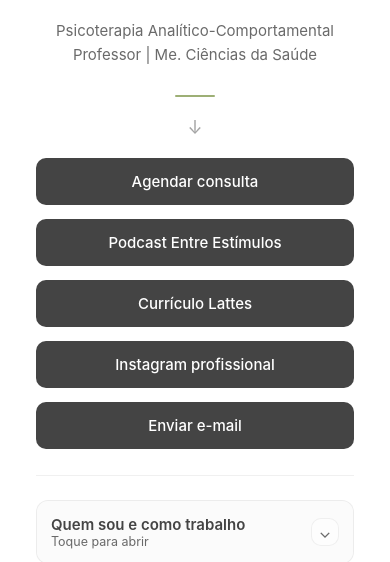
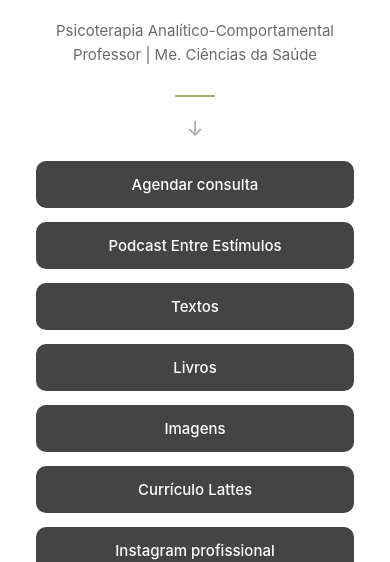
Before and after one commit to cidpsiclin/cidfariaspsi.github.io, a plain HTML site: page index.html in a window 390 px wide. Shown: the part 284-846 px from the top of the page. Drawn offline with Linux system fonts and the light colour scheme.

Commit message:
Update index.html

```diff
--- a/index.html
+++ b/index.html
@@ -119,12 +119,15 @@ a.button:hover {
   background: var(--button-hover);
 }
 
-/* DELAYS DESKTOP */
-a.button:nth-of-type(1) { animation-delay: 0.25s; }
-a.button:nth-of-type(2) { animation-delay: 0.35s; }
-a.button:nth-of-type(3) { animation-delay: 0.45s; }
-a.button:nth-of-type(4) { animation-delay: 0.55s; }
-a.button:nth-of-type(5) { animation-delay: 0.65s; }
+/* DELAYS */
+a.button:nth-of-type(1) { animation-delay: 0.20s; }
+a.button:nth-of-type(2) { animation-delay: 0.30s; }
+a.button:nth-of-type(3) { animation-delay: 0.40s; }
+a.button:nth-of-type(4) { animation-delay: 0.50s; }
+a.button:nth-of-type(5) { animation-delay: 0.60s; }
+a.button:nth-of-type(6) { animation-delay: 0.70s; }
+a.button:nth-of-type(7) { animation-delay: 0.80s; }
+a.button:nth-of-type(8) { animation-delay: 0.90s; }
 
 /* ACORDEÃO */
 .about {
@@ -212,10 +215,6 @@ details[open] .chev {
   color: var(--text-muted);
 }
 
-.about-content p:last-child {
-  margin-bottom: 0;
-}
-
 /* RODAPÉ */
 .footer {
   font-size: 12.5px;
@@ -226,33 +225,12 @@ details[open] .chev {
 }
 
 /* ANIMAÇÕES */
-@keyframes fadeIn {
-  to { opacity: 1; }
-}
-
-@keyframes buttonIn {
-  to { opacity: 1; transform: translateY(0); }
-}
-
-/* MOBILE */
-@media (max-width: 480px) {
-  a.button:nth-of-type(1) { animation-delay: 0.15s; }
-  a.button:nth-of-type(2) { animation-delay: 0.22s; }
-  a.button:nth-of-type(3) { animation-delay: 0.29s; }
-  a.button:nth-of-type(4) { animation-delay: 0.36s; }
-  a.button:nth-of-type(5) { animation-delay: 0.43s; }
-
-  .scroll-indicator {
-    font-size: 18px;
-  }
-}
+@keyframes fadeIn { to { opacity: 1; } }
+@keyframes buttonIn { to { opacity: 1; transform: translateY(0); } }
 
 /* ACESSIBILIDADE */
 @media (prefers-reduced-motion: reduce) {
-  * {
-    animation: none !important;
-    transition: none !important;
-  }
+  * { animation: none !important; transition: none !important; }
 }
 </style>
 </head>
@@ -276,12 +254,26 @@ details[open] .chev {
   <div class="divider"></div>
   <div class="scroll-indicator">↓</div>
 
+  <!-- LINKS PRINCIPAIS -->
   <a class="button" href="https://wa.me/5553991053796?text=Olá%2C%20gostaria%20de%20informações%20sobre%20atendimento%20psicológico." target="_blank">
     Agendar consulta
   </a>
 
   <a class="button" href="https://open.spotify.com/show/03I8afdx9f1b62Tb0SnsAK" target="_blank">
     Podcast Entre Estímulos
+  </a>
+
+  <!-- CONTEÚDO -->
+  <a class="button" href="https://github.com/cidpsiclin/psiccidpinheiro/tree/main/textos" target="_blank">
+    Textos
+  </a>
+
+  <a class="button" href="https://github.com/cidpsiclin/psiccidpinheiro/tree/main/livros" target="_blank">
+    Livros
+  </a>
+
+  <a class="button" href="https://github.com/cidpsiclin/psiccidpinheiro/tree/main/imagens" target="_blank">
+    Imagens
   </a>
 
   <a class="button" href="https://lattes.cnpq.br/5072857995301252" target="_blank">
@@ -307,13 +299,8 @@ details[open] .chev {
       </summary>
 
       <div class="about-content">
-        <p>Sou psicólogo clínico e professor universitário. Atuo em Pelotas (RS) e sou natural de Rio Grande. Ao longo da minha trajetória, venho conciliando a prática clínica com o ensino e a pesquisa, o que influencia diretamente a forma como penso e conduzo o trabalho terapêutico.</p>
-
-        <p>Atualmente, sou professor do curso de Psicologia da Faculdade Anhanguera de Pelotas, onde leciono disciplinas como Psicopatologia, Diagnóstico e Intervenção em Psicologia, Neuroanatomofisiologia, Behaviorismo, Análise Experimental do Comportamento, Métodos de Avaliação Psicológica e Métodos Quantitativos.</p>
-
-        <p>Trabalho com a Psicoterapia Analítico-Comportamental, uma abordagem que busca compreender como padrões de comportamento, pensamento e emoção se constroem ao longo da vida e se mantêm nas situações do cotidiano.</p>
-
-        <p>O processo terapêutico é construído em conjunto, com escuta, clareza e objetivos definidos, visando ampliar possibilidades de ação, escolha e cuidado.</p>
+        <p>Sou psicólogo clínico e professor universitário. Atuo em Pelotas (RS) e sou natural de Rio Grande.</p>
+        <p>Trabalho com Psicoterapia Analítico-Comportamental, com escuta clínica, clareza conceitual e compromisso ético.</p>
       </div>
     </details>
   </div>
```
